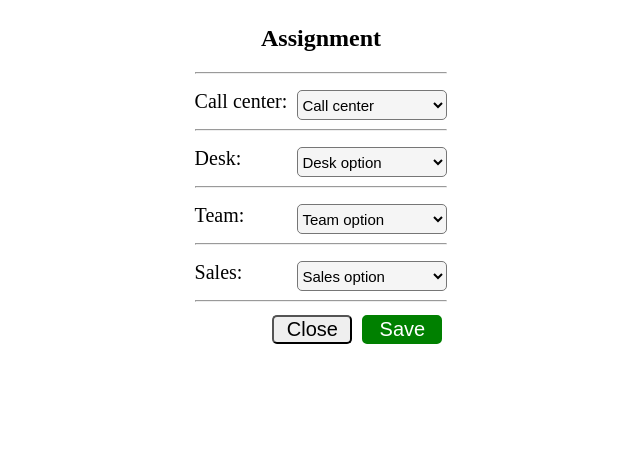
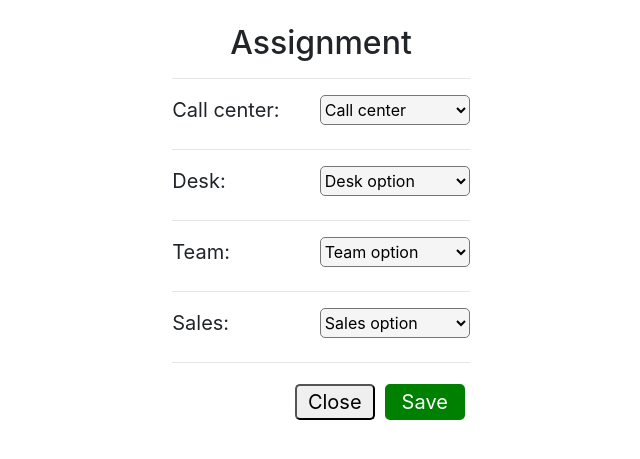
Before and after one commit to zhirniy/EMG, a PHP site: page / in a window 1280 px wide. Shown: the top 459 px of the page, without its empty margins (319-959 px from the left). Run offline with PHP 8.4, Linux system fonts and the light colour scheme; data comes from the database, SQL or seed files in the repository; data that the repository does not hold is empty; some libraries are stand-ins or nearby versions.

Commit message:
034022018

```diff
--- a/Model/DB.php
+++ b/Model/DB.php
@@ -7,9 +7,12 @@ protected $dbn;
 public function __construct()
   {
      $this->dbn = mysqli_connect("localhost", "root", "12345678", "test_db") or die ("Невозможно подключиться к БД");
-  }
+   }
+
+
    public function query($params)
    {
+
    	 return mysqli_query($this->dbn, $params);
   }
 
--- a/Model/Model.php
+++ b/Model/Model.php
@@ -11,7 +11,7 @@ class Model extends DB
         $dbn = new DB();
         $sql = $dbn->query('SELECT * FROM '.$table);
         $res='<option  value="" disabled selected>Call center</option>';
-        while ($call_center = $sql->fetch_object()){
+        while ($call_center= $sql->fetch_object()){
             $res.='<option  value="'.$call_center->id.'">'.$call_center->name.'</option>';
 
         }
--- /dev/null
+++ b/controller.php
@@ -0,0 +1,3 @@
+<?php
+include "Controller/search.php";
+?>
--- a/index.php
+++ b/index.php
@@ -1,3 +1,4 @@
 <?php
+//Подключаем шаблон страницы
 include "View/layout.php";
 ?>
--- a/search.php
+++ /dev/null
@@ -1,3 +0,0 @@
-<?php
-include "Controler\search.php";
-?>
--- a/view/css/style.css
+++ b/view/css/style.css
@@ -10,6 +10,7 @@ select{
 	background-color: whitesmoke;
 	border-radius:5px;
 }
+
 /*Стили id*/
 #submit, #reset{
 	float:right;
@@ -27,9 +28,3 @@ select{
 #save{
 	font-size: 20px;
 }
-
-#content{
-    margin-top:2%;
-    margin-left:40%;
-	width: 20%;
-}
--- a/view/js/script.js
+++ b/view/js/script.js
@@ -50,7 +50,7 @@ function ajax_search(post_name, post_value, place){
 
 
    $.ajax({
-   url: "../EMG/search.php",
+   url: "controller.php",
    type: "POST",
    dataType: 'json',
    data:
--- a/view/layout.php
+++ b/view/layout.php
@@ -4,18 +4,34 @@
     <!-- Подключаем стили и библиотеку jqwery -->
     <link href="view/css/style.css" rel="stylesheet">
     <meta http-equiv="Content-Type" content="text/html; charset=utf-8" />
+    <link rel="stylesheet" href="https://maxcdn.bootstrapcdn.com/bootstrap/4.0.0/css/bootstrap.min.css" integrity="sha384-Gn5384xqQ1aoWXA+058RXPxPg6fy4IWvTNh0E263XmFcJlSAwiGgFAW/dAiS6JXm" crossorigin="anonymous">
     <script src="https://code.jquery.com/jquery-1.11.2.min.js"></script>
    <!-- Подключаем js файл -->
     <script src="view/js/script.js"></script>
-
     </head>
     <body>
-  <div id="content">
+    <br>
+       <div class="row">
+         <div class="col-md-3"></div>
+          <div class="col-md-6">
+            <div class="row">
+              <div class="col-md-3"></div>
+              <div class="col-md-6">
               <h2 align="center">Assignment</h2>
               <hr>
+              </div>
+              </div>
+          </div>
+        </div>
       <!-- Форма получения данных -->
       <form  method="post" enctype="multipart/form-data">
       <!-- Поле Call center -->
+        <div class="row">
+          <div class="col-md-3"></div>
+           <div class="col-md-6">
+            <div class="row">
+            <div class="col-md-3"></div>
+            <div class="col-md-6">
                 <p>
                 <label>Call center:</label>
                <!-- Установливаем функцию-обработчик на изменение значения Call center -->
@@ -24,7 +40,17 @@
                </select>
                </p>
                <hr>
+            </div>
+            </div>
+          </div>
+        </div>
       <!-- Поле Desk -->
+      <div class="row">
+        <div class="col-md-3"></div>
+        <div class="col-md-6">
+          <div class="row">
+           <div class="col-md-3"></div>
+           <div class="col-md-6">
              <p>
               <label>Desk:</label>
              <!-- Установливаем функцию-обработчик на изменение значения Desk -->
@@ -33,7 +59,17 @@
              </select>
              </p>
            <hr>
+          </div>
+          </div>
+        </div>
+      </div>
        <!-- Поле Team -->
+      <div class="row">
+        <div class="col-md-3"></div>
+        <div class="col-md-6">
+          <div class="row">
+           <div class="col-md-3"></div>
+           <div class="col-md-6">
              <p>
              <label>Team:</label>
               <!-- Установливаем функцию-обработчик на изменение значения Team -->
@@ -42,7 +78,17 @@
               </select>
              </p>
             <hr>
+            </div>
+          </div>
+        </div>
+      </div>
     <!-- Поле Sales: -->
+      <div class="row">
+        <div class="col-md-3"></div>
+        <div class="col-md-6">
+          <div class="row">
+           <div class="col-md-3"></div>
+           <div class="col-md-6">
            <p>
             <label>Sales:</label>
             <!-- Установливаем функцию-обработчик на изменение значения Sales -->
@@ -51,16 +97,36 @@
               </select>
               </p>
               <hr>
+              </div>
+          </div>
+        </div>
+      </div>
+      <div class="row">
+        <div class="col-md-3"></div>
+        <div class="col-md-6">
+          <div class="row">
+           <div class="col-md-3"></div>
+           <div class="col-md-6">
              <!-- Кнопка Save -->
              <input id="submit" type="submit" name="submit" value="Save">
              <!-- Кнопка Close -->
              <!-- Устанавливаем событие на нажатие -->
             <input id="reset" type="reset" name="reset" onclick="click()" value="Close">
+           </div>
+           </div>
+        </div>
+      </div>
      </form>
-  <br>
-  <br>
+       <div class="row">
+          <div class="col-md-3"></div>
+          <div class="col-md-6">
+            <div class="row">
+             <div class="col-md-3"></div>
+             <div class="col-md-6">
              <p id="save"></p>
              </div>
-
+             </div>
+          </div>
+        </div>
   </body>
 </html>
```
Also changed, not shown: Controller/search.php (renamed from Controler/search.php). Lines whose indentation alone changed are shown as unchanged.
